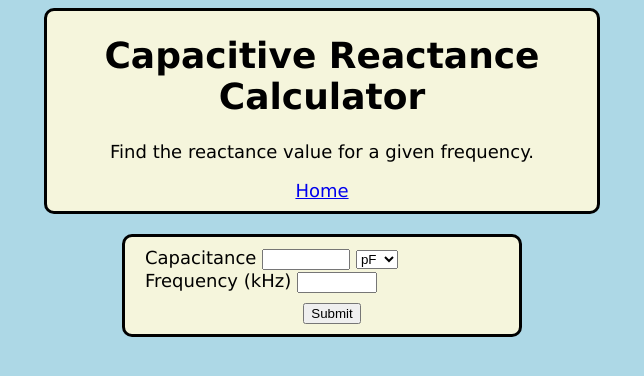
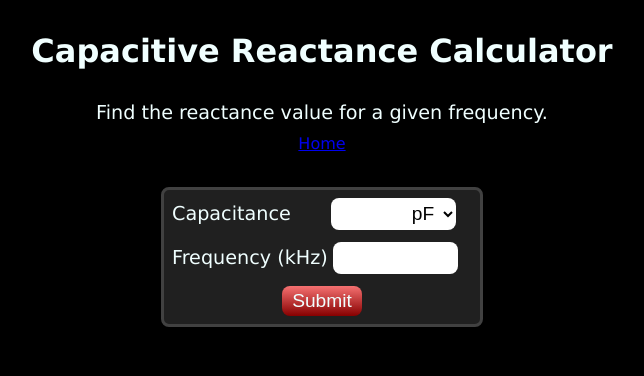
Before and after one commit to dotpeedeeeff/RF-Assistant, a Flask app: page /creact in a window 1280 px wide. Shown: the top 376 px of the page, without its empty margins (318-962 px from the left). Run offline with Flask 3, Linux system fonts and the light colour scheme.

Commit message:
updated css for more orderly layout

```diff
--- /dev/null
+++ b/static/css/mk2.css
@@ -0,0 +1,147 @@
+body {
+    font-family: Verdana, Geneva, Tahoma, sans-serif;
+    display: flex;
+    flex-direction: column;
+    align-items: center;
+    row-gap: 20px;
+    background-color: black;
+    color: azure
+}
+
+
+.container {
+    display: flex;
+    flex-direction: column;
+    row-gap: 20px;
+    justify-content: center;
+    align-items: center;
+}
+
+.inputform {
+    background-color: rgb(32, 32, 32);
+
+    border-style: solid;
+    border-width: 3px;
+    border-color: rgb(65, 65, 65);
+    border-radius: 8px;
+    padding: 8px;
+}
+
+.textbox {
+    background-color: rgb(32, 32, 32);
+    border-style: solid;
+    border-width: 3px;
+    border-color: rgb(65, 65, 65);
+    border-radius: 8px;
+    padding: 0 8px 0 8px;
+
+}
+
+header {
+    display: flex;
+    flex-direction: column;
+    justify-content: center;
+    align-items: center;
+    padding-bottom: 8px;
+    border-style: solid;
+    border-width: 3px;
+    border-color: black;
+    border-radius: 8px;
+    max-width: 600px;
+    padding: 0 15px 0 15px;
+
+}
+
+.input {
+    display: flex;
+    flex-direction: column;
+    align-items: flex-start;
+    width: 300px;
+    row-gap: 12px;
+}
+
+.reac_cap_in {
+    display: flex;
+    align-items: center;
+
+}
+
+#filler {
+    width: 8px;
+    height: 32px;
+    background-color: white;
+}
+
+#submitbutton {
+    align-self: center;
+}
+
+p, input, select, label {
+    font-size: 1.2em;
+}
+
+input, select {
+    border-style: none;
+    background-color: white;
+}
+
+#capacitance {
+    width: 65px;
+    border-radius: 8px 0 0 8px;
+    height: 30px;
+}
+
+#suffixcapacitance {
+    width: 30;
+    height: 32px;
+    border-radius: 0 8px 8px 0;
+}
+
+#frequency {
+    width: 121px;
+    border-radius: 8px;
+    height: 30px;
+}
+
+#caplabel {
+    padding-right: 40px;
+}
+
+.submit {
+    border-radius: 8px;
+    height: 30px;
+    width: 80px;
+    background: linear-gradient(0deg,rgba(135, 0, 0, 1) 0%, rgba(245, 113, 113, 1) 100%);
+    color: azure;
+}
+
+p {
+    margin-block-start: 0.5em;
+    margin-block-end: 0.5em;
+}
+
+.homebutton {
+    margin-block-end: 0.67em;
+
+}
+
+.submit:hover {
+    border-width: 2px;
+    border-color: #0CAFFF;
+    border-style: solid;
+}
+
+#capacitance:focus {
+    outline-color: darkred;
+    z-index: 3000;
+}
+
+#suffixcapacitance:focus {
+    outline-color: darkred;
+    z-index: 3000;
+}
+
+#frequency:focus{
+    outline-color: darkred;
+
+}
--- a/templates/creact.html
+++ b/templates/creact.html
@@ -5,7 +5,7 @@
         <title>Capacitive Reactance Calculator</title>
         <meta name="viewport" content="width=device-width, initial-scale=1.0">
         <meta name="description" content="Find the reactance value for a given frequency.">
-        <link rel="stylesheet" href="{{url_for('static', filename='css/main.css')}}">
+        <link rel="stylesheet" href="{{url_for('static', filename='css/mk2.css')}}">
     </head>
     <body>
         <header>
@@ -15,13 +15,14 @@
                 <a href="/">Home</a>
             </div>
        </header>
-        <main>
-        <div class="container">
+        <main class="container">
+                <div class="inputform">
             <form id="mainform" action="cresults" method="post" name="inputForm">
                 <div class="input">
                     <div class="reac_cap_in">
-                    <label for="capacitance" class="label">Capacitance</label>
-                    <input required id="capacitance" name="capacitance" type="number" min="0" step="0.1" max="1000">
+                        <label for="capacitance" class="label" id="caplabel">Capacitance</label>
+                        <input required id="capacitance" name="capacitance" type="number" min="1" step="1" max="9999">
+                        <div id="filler"></div>
                         <select id="suffixcapacitance" name="suffixcapacitance" class="dropdown">
                             <option disabled value="mF">mF</option>
                             <option value="uF">uF</option>
@@ -32,23 +33,23 @@
 
                         <div>
                             <label for="Frequency" class="label">Frequency (kHz)</label>
-                    <input id="frequency" name="frequency" type="number" min="300" max="30000">
+                            <input required id="frequency" name="frequency" type="number" min="150" max="30000" maxlength="6">
                         </div>
-                <div>
-                    <input type="submit" value="Submit" id="submit"></button>
+                    <div id="submitbutton">
+                        <input type="submit" value="Submit" class="submit"></button>
                     </div>
                 </fieldset>
-
+                </form>
                 </div>
-
-        </form>
+                </div>
                 <div class="textbox" style="display: {{status}};">
                 <p>{{capacitance}}</p>
                 <p>{{frequency}}</p>
                 <p>{{message}}</p>
                 </div>
-
             </div>
         </main>
+
+
     </body>
 </html>
```
Lines whose indentation alone changed are shown as unchanged.
